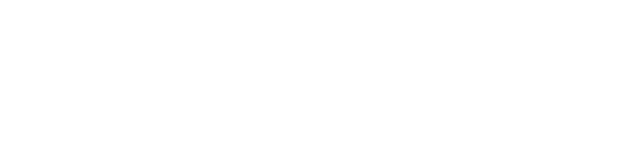
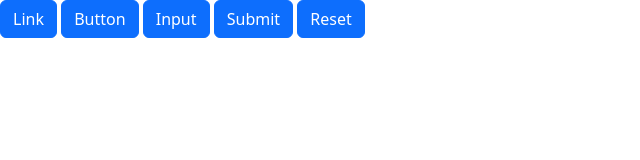
Before and after one commit to J-sense/Bootstrap_project, a plain HTML site: page index.html in a window 1280 px wide. Shown: the whole page, without its empty margins (0-640 px from the left). Drawn offline with nearby package versions, Linux system fonts and the light colour scheme.

Commit message:
Bismillah

```diff
--- a/index.html
+++ b/index.html
@@ -3,9 +3,25 @@
 <head>
     <meta charset="UTF-8">
     <meta name="viewport" content="width=device-width, initial-scale=1.0">
+    <link href="https://cdn.jsdelivr.net/npm/bootstrap@5.2.3/dist/css/bootstrap.min.css" rel="stylesheet" integrity="sha384-rbsA2VBKQhggwzxH7pPCaAqO46MgnOM80zW1RWuH61DGLwZJEdK2Kadq2F9CUG65" crossorigin="anonymous">
+<script src="https://cdn.jsdelivr.net/npm/bootstrap@5.2.3/dist/js/bootstrap.bundle.min.js" integrity="sha384-kenU1KFdBIe4zVF0s0G1M5b4hcpxyD9F7jL+jjXkk+Q2h455rYXK/7HAuoJl+0I4" crossorigin="anonymous"></script>
     <title>Bootstrap start</title>
 </head>
 <body>
+    <a class="btn btn-primary" href="#" role="button">Link</a>
+<button class="btn btn-primary" type="submit">Button</button>
+<input class="btn btn-primary" type="button" value="Input">
+<input class="btn btn-primary" type="submit" value="Submit">
+<input class="btn btn-primary" type="reset" value="Reset">
 
+
+
+
+
+
+
+
+<script src="https://cdn.jsdelivr.net/npm/@popperjs/core@2.11.6/dist/umd/popper.min.js" integrity="sha384-oBqDVmMz9ATKxIep9tiCxS/Z9fNfEXiDAYTujMAeBAsjFuCZSmKbSSUnQlmh/jp3" crossorigin="anonymous"></script>
+<script src="https://cdn.jsdelivr.net/npm/bootstrap@5.2.3/dist/js/bootstrap.min.js" integrity="sha384-cuYeSxntonz0PPNlHhBs68uyIAVpIIOZZ5JqeqvYYIcEL727kskC66kF92t6Xl2V" crossorigin="anonymous"></script>
 </body>
 </html>
```
